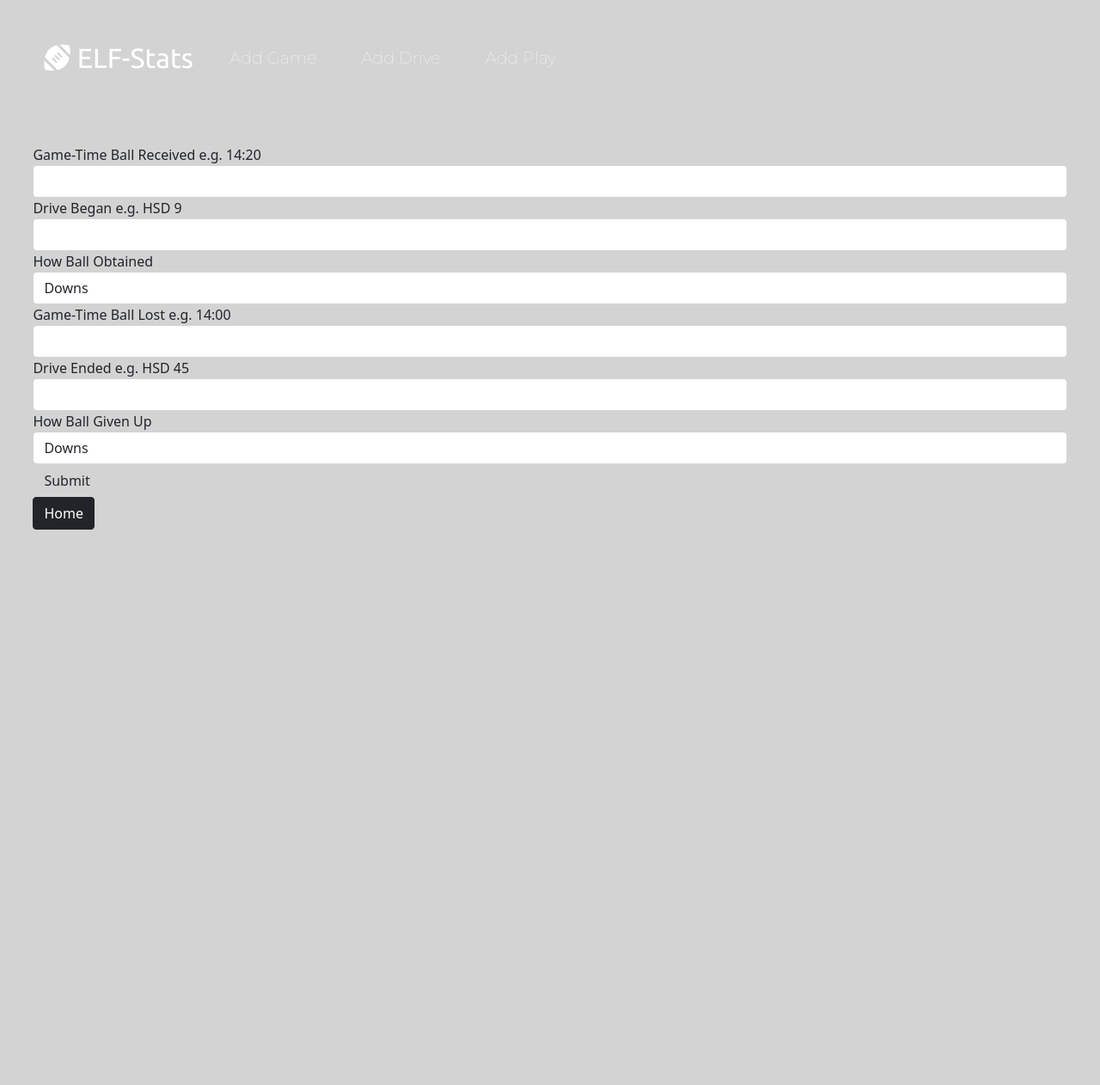
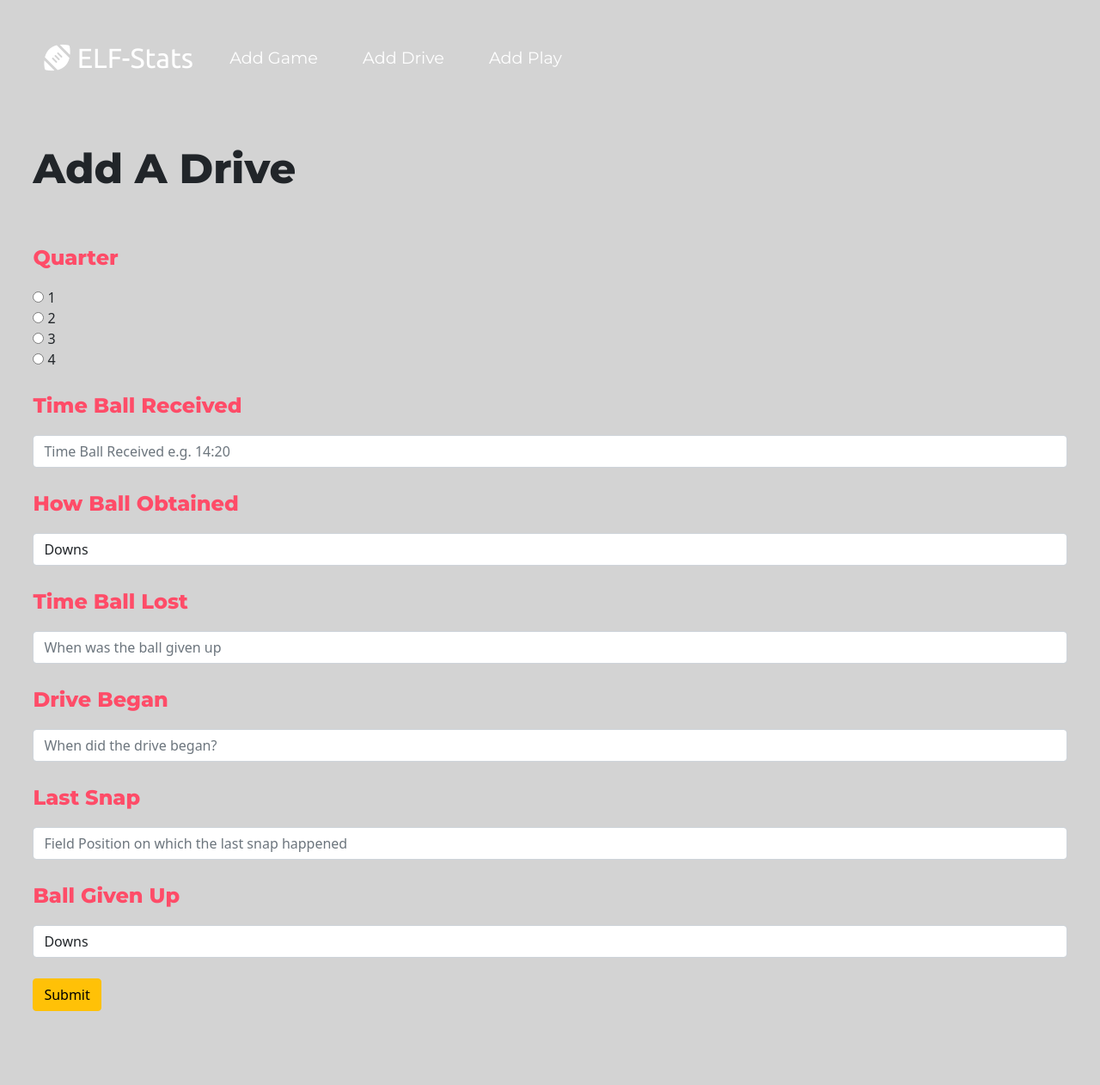
Before and after one commit to MoeBet/EuropeanLeagueOfFootball, a Flask app: page /drive in a window 1280 px wide. Shown: the whole page at 86% size. Before the commit the page ends 616 px from the top, so only its background shows below. Run offline with Flask 2, Linux system fonts and the light colour scheme; some libraries are stand-ins or nearby versions.

```diff
--- a/main.py
+++ b/main.py
@@ -31,6 +31,7 @@ class GameInfoForm(FlaskForm):
 
 
 class DriveForm(FlaskForm):
+    quarter = RadioField(choices=['1', '2', '3', '4'], validators=[DataRequired()])
     time_received = StringField('Game-Time Ball Received e.g. 14:20', validators=[DataRequired()])
     drive_began = StringField('Drive Began e.g. HSD 9', validators=[DataRequired()])
     how_ball_obtained = SelectField('How Ball Obtained', choices=['Downs', 'Fumble', 'Interception', 'Kickoff',
@@ -45,6 +46,7 @@ class DriveForm(FlaskForm):
 
 
 class PlaysForm(FlaskForm):
+    quarter = RadioField(choices=['1', '2', '3', '4'], validators=[DataRequired()])
     down = RadioField(choices=['1', '2', '3', '4'], validators=[DataRequired()])
     yards_to_go = StringField('Yards to go', validators=[DataRequired()])
     field_pos_half = RadioField('FieldPosition', choices=['Own', 'Opponents'], validators=[DataRequired()])
@@ -68,6 +70,7 @@ class GameInfo(db.Model):
 
 class OverallDrive(db.Model):
     id = db.Column(db.Integer, primary_key=True)
+    quarter = db.Column(db.String, nullable=True)
     time_received = db.Column(db.String, nullable=True)
     how_ball_obtained = db.Column(db.String, nullable=True)
     time_lost = db.Column(db.String, nullable=True)
@@ -78,6 +81,7 @@ class OverallDrive(db.Model):
 
 class Plays(db.Model):
     id = db.Column(db.Integer, primary_key=True)
+    quarter = db.Column(db.String, nullable=True)
     down = db.Column(db.String, nullable=False)
     yards_to_go = db.Column(db.String, nullable=False)
     field_pos_half = db.Column(db.String, nullable=False)
@@ -125,6 +129,7 @@ def add_drive():
     form = DriveForm()
     if request.method == 'POST':
         new_drive = OverallDrive(
+            quarter=request.form["quarter"],
             time_received=request.form["time_received"],
             how_ball_obtained=request.form["how_ball_obtained"],
             time_lost=request.form["time_lost"],
@@ -144,6 +149,7 @@ def playbyplay():
     form = PlaysForm()
     if request.method == 'POST':
         new_play = Plays(
+            quarter=request.form["quarter"],
             down=request.form["down"],
             yards_to_go=request.form["yards_to_go"],
             field_pos_half=request.form["field_pos_half"],
@@ -162,13 +168,13 @@ def playbyplay():
 @app.route("/game/<int:index>")
 def show_game(index):
     game_info = GameInfo.query.get(index)
-    drive_info = OverallDrive.query.get(index)
+    drive_info = db.session.query(OverallDrive).all()
+    play_info = db.session.query(Plays).all()
+
     if game_info.id == index:
-        requested_game = db.session.query(GameInfo).all()[index]
-        requested_drives = db.session.query(OverallDrive).all()[index-4]
+        requested_game = db.session.query(GameInfo).all()[index-1]
 
-
-    return render_template("game.html", game=requested_game, drives=requested_drives)
+    return render_template("game.html", game=requested_game, drives=drive_info, plays=play_info)
 
 
 
--- a/static/css/styles.css
+++ b/static/css/styles.css
@@ -5,7 +5,7 @@ h1 {
 }
 
 h2 {
-    color: green;
+    color: white;
 }
 
 p {
@@ -37,7 +37,7 @@ body {
   padding: 0 0 4.5rem;
   font-size: 1.2rem;
   font-family: 'Montserrat';
-  font-weight: lighter;
+  font-weight: medium;
 }
 
 .nav-item {
@@ -54,3 +54,6 @@ body {
 .football-picture{
     width: 30%;
 }
+
+.control-label {
+display: none;
--- a/templates/adddrive.html
+++ b/templates/adddrive.html
@@ -10,7 +10,46 @@
 
 {% block content %}
 
-{{ wtf.quick_form(form, novalidate=True)}}
+<div class="row">
+     <div class="col-lg-12">
+        <h1 class="big-heading">Add A Drive</h1>
+    </div>
+</div>
+<br>
+<br>
+<div class="row">
+    <div class="col-lg-12">
+      <form action="" method="post" class="form" role="form">
+        {{ form.csrf_token() }}
+       <d1>
+           <p>Quarter</p>
+            {{ wtf.form_field(form.quarter, class='form-control',) }}
+           <br>
+           <p>Time Ball Received</p>
+            {{ wtf.form_field(form.time_received, class='form-control', placeholder='Time Ball Received e.g. 14:20') }}
+           <br>
+           <p>How Ball Obtained</p>
+            {{ wtf.form_field(form.how_ball_obtained, class='form-control', placeholder='How was the Ball obtained?') }}
+           <br>
+           <p>Time Ball Lost</p>
+            {{ wtf.form_field(form.time_lost, class='form-control', placeholder='When was the ball given up') }}
+           <br>
+           <p>Drive Began</p>
+            {{ wtf.form_field(form.drive_began, class='form-control', placeholder='When did the drive began?') }}
+           <br>
+           <p>Last Snap</p>
+            {{ wtf.form_field(form.last_snap, class='form-control', placeholder='Field Position on which the last snap happened') }}
+           <br>
+           <p>Ball Given Up</p>
+            {{ wtf.form_field(form.how_given_up, class='form-control', placeholder='How was the Ball given up?') }}
 
-<a href="/" class="btn btn-dark btn-block">Home</a>
+       </d1>
+          <br>
+                 <input type=submit class='btn btn-warning btn-block'>
+      </form>
+    </div>
+</div>
+
+<br>
+<br>
 {% endblock %}
```
Also changed, not shown: templates/addgame.html (+34 -2 lines), templates/addplay.html (+13 -3 lines), templates/game.html (+7 -1 lines), stats.db (deleted).
